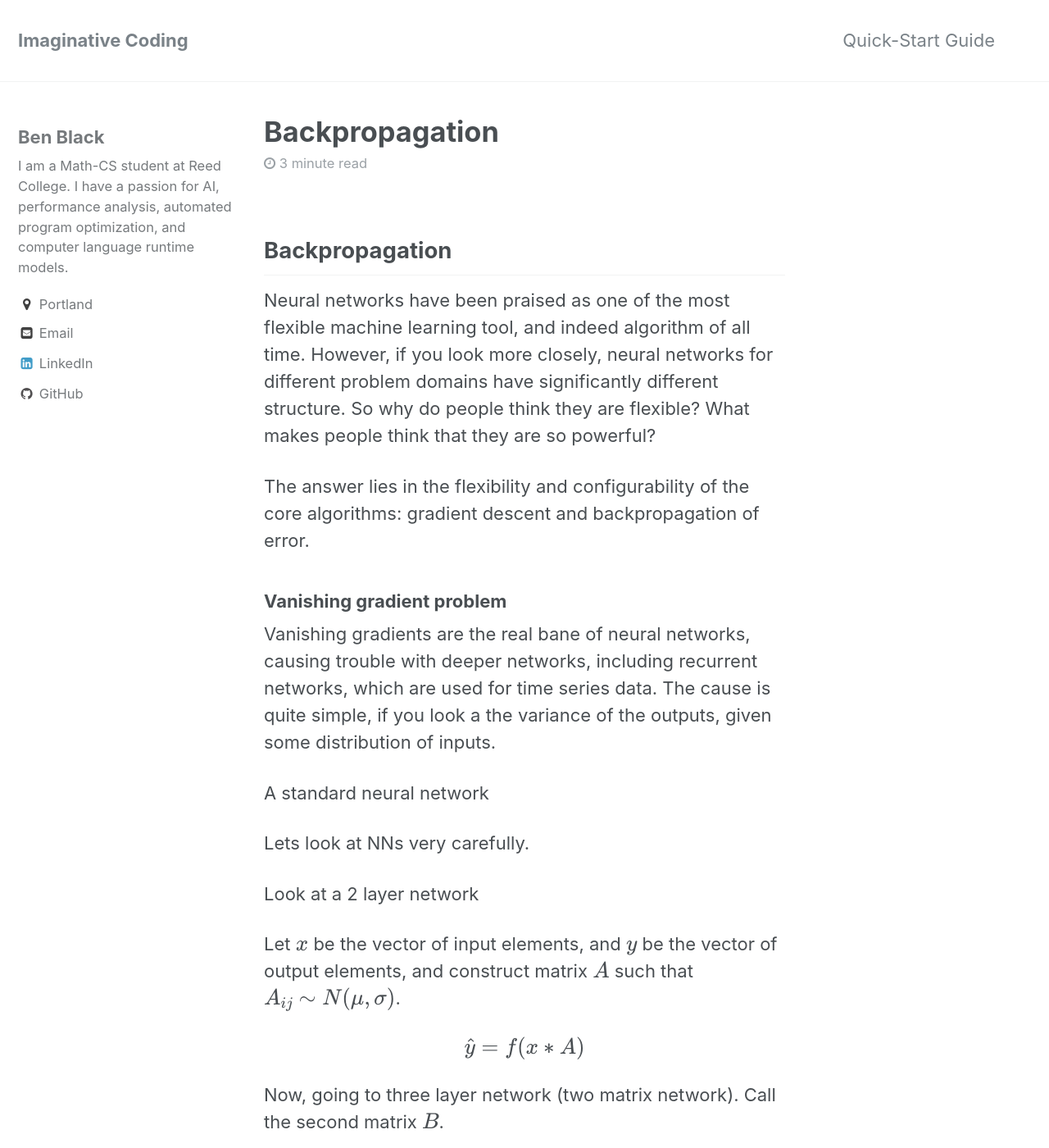
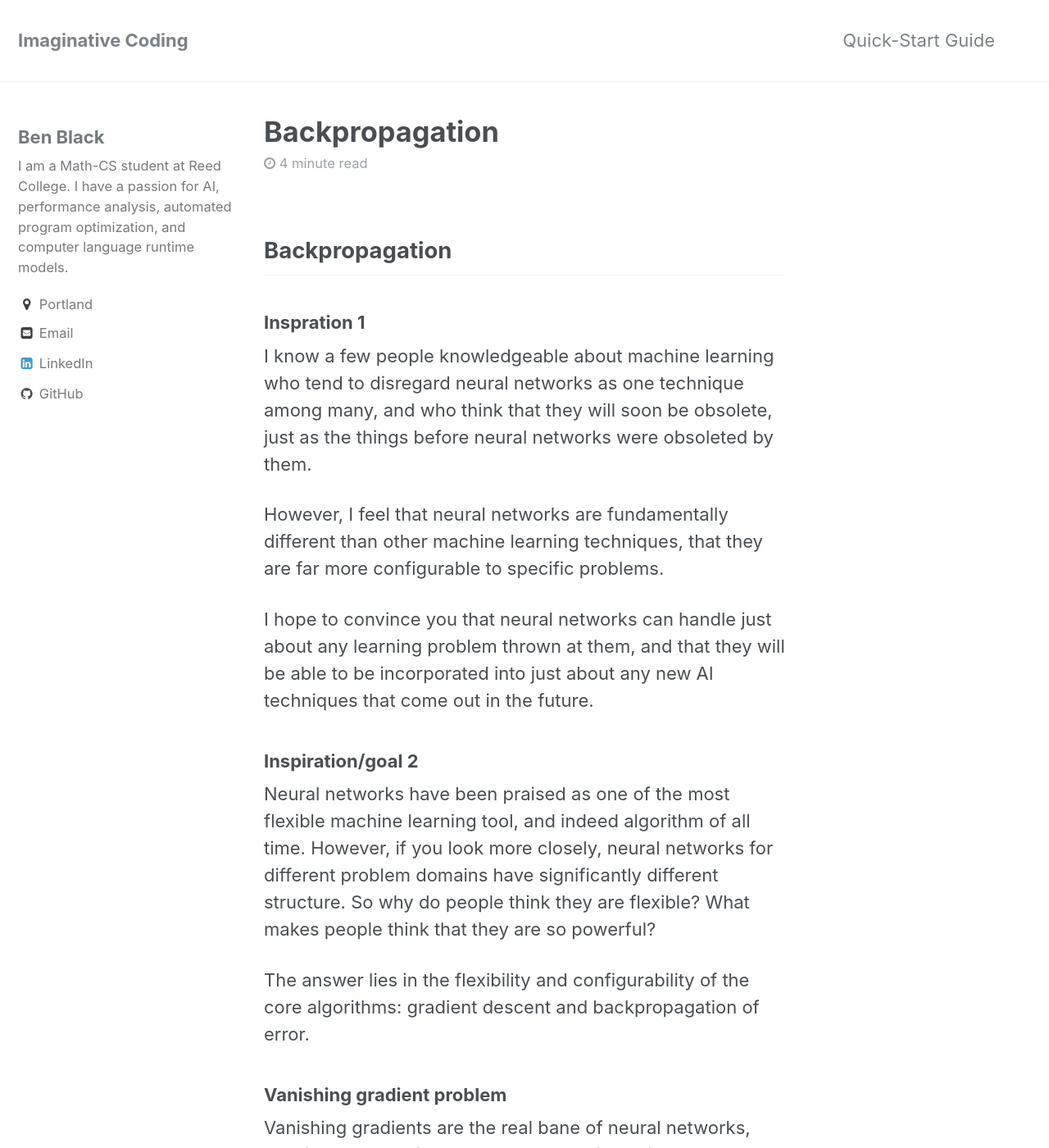
Before and after one commit to benblack769/benblack769.github.io, a Jekyll site: the page built from neural_posts/backpropogation-composeable-configurable.md, in a window 1280 px wide and 1400 px high. Shown: the whole window at 82% size. Built offline with Jekyll 4.4.1, drawn with Linux system fonts in a browser that asks for light colours; our own code applies the rules of GitHub Pages for plain Markdown files; formulas are drawn with MathJax 3.

Commit message:
backprop intro

```diff
--- a/neural_posts/backpropogation-composeable-configurable.md
+++ b/neural_posts/backpropogation-composeable-configurable.md
@@ -1,4 +1,14 @@
 ## Backpropagation
+
+### Inspration 1
+
+I know a few people knowledgeable about machine learning who tend to disregard neural networks as one technique among many, and who think that they will soon be obsolete, just as the things before neural networks were obsoleted by them.
+
+However, I feel that neural networks are fundamentally different than other machine learning techniques, that they are far more configurable to specific problems.
+
+I hope to convince you that neural networks can handle just about any learning problem thrown at them, and that they will be able to be incorporated into just about any new AI techniques that come out in the future.
+
+### Inspiration/goal 2
 
 Neural networks have been praised as one of the most flexible machine learning tool, and indeed algorithm of all time. However, if you look more closely, neural networks for different problem domains have significantly different structure. So why do people think they are flexible? What makes people think that they are so powerful?
 
```
